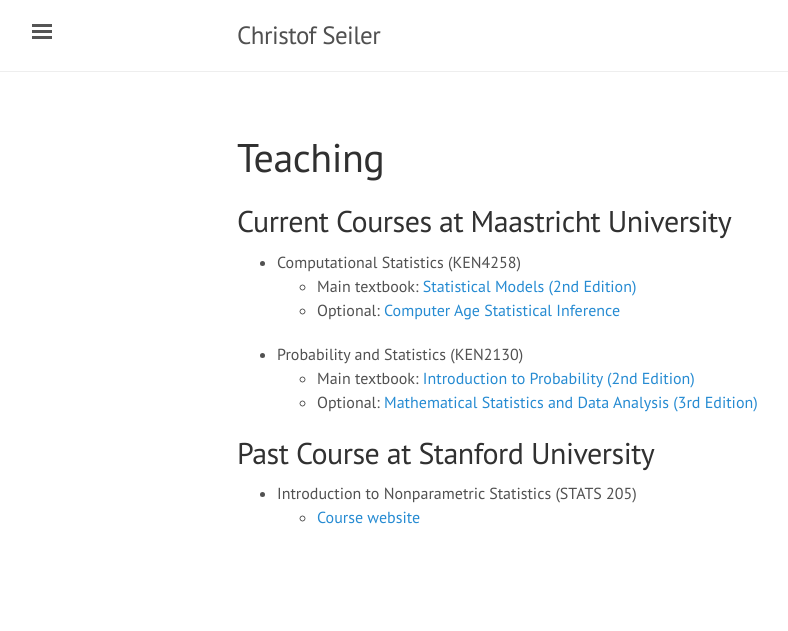
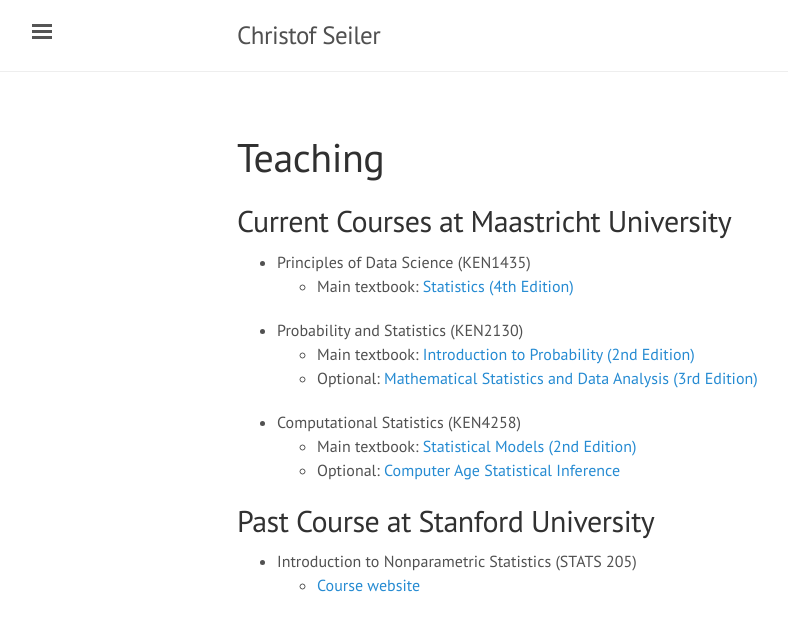
Before and after one commit to ChristofSeiler/ChristofSeiler.github.io, a Jekyll site: the page built from teaching.md, in a window 1280 px wide. Shown: the top 631 px of the page, without its empty margins (3-791 px from the left). Built offline with Jekyll 4.4.1, drawn with Linux system fonts in a browser that asks for light colours.

Commit message:
added new course

```diff
--- a/teaching.md
+++ b/teaching.md
@@ -5,12 +5,14 @@
 
 ## Current Courses at Maastricht University
 
-* Computational Statistics (KEN4258)
-  * Main textbook: [Statistical Models (2nd Edition)](https://doi.org/10.1017/CBO9780511815867)
-  * Optional: [Computer Age Statistical Inference](https://web.stanford.edu/~hastie/CASI/)
+* Principles of Data Science (KEN1435)
+  * Main textbook: [Statistics (4th Edition)](https://maastrichtuniversity.on.worldcat.org/oclc/36922529)
 * Probability and Statistics (KEN2130)
   * Main textbook: [Introduction to Probability (2nd Edition)](https://drive.google.com/file/d/1VmkAAGOYCTORq1wxSQqy255qLJjTNvBI/view)
-  * Optional: [Mathematical Statistics and Data Analysis (3rd Edition)](https://www.studystore.nl/p/9780495118688/)
+  * Optional: [Mathematical Statistics and Data Analysis (3rd Edition)](https://maastrichtuniversity.on.worldcat.org/oclc/990462746)
+* Computational Statistics (KEN4258)
+  * Main textbook: [Statistical Models (2nd Edition)](https://maastrichtuniversity.on.worldcat.org/oclc/586163317)
+  * Optional: [Computer Age Statistical Inference](https://web.stanford.edu/~hastie/CASI/)
 
 ## Past Course at Stanford University
 
```
